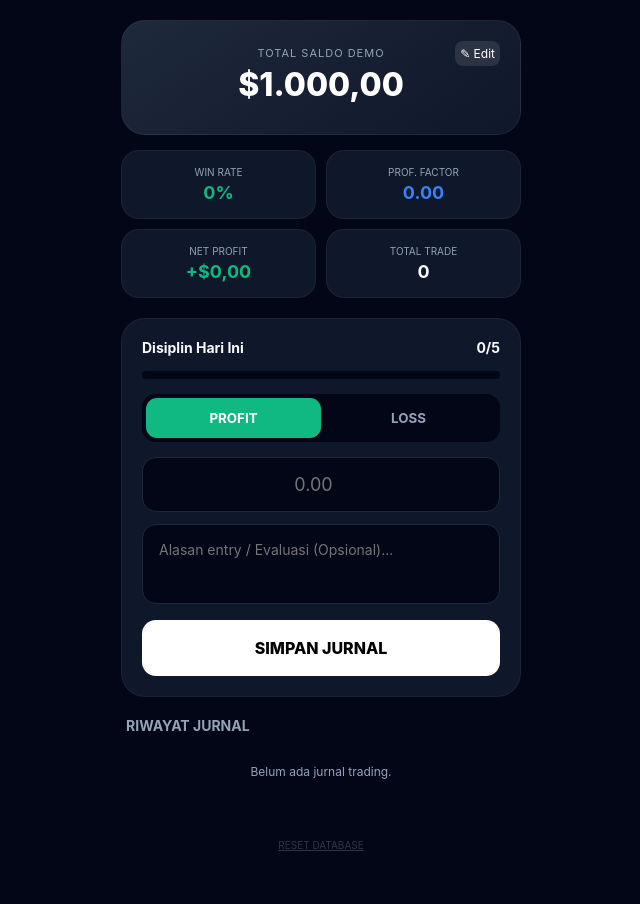
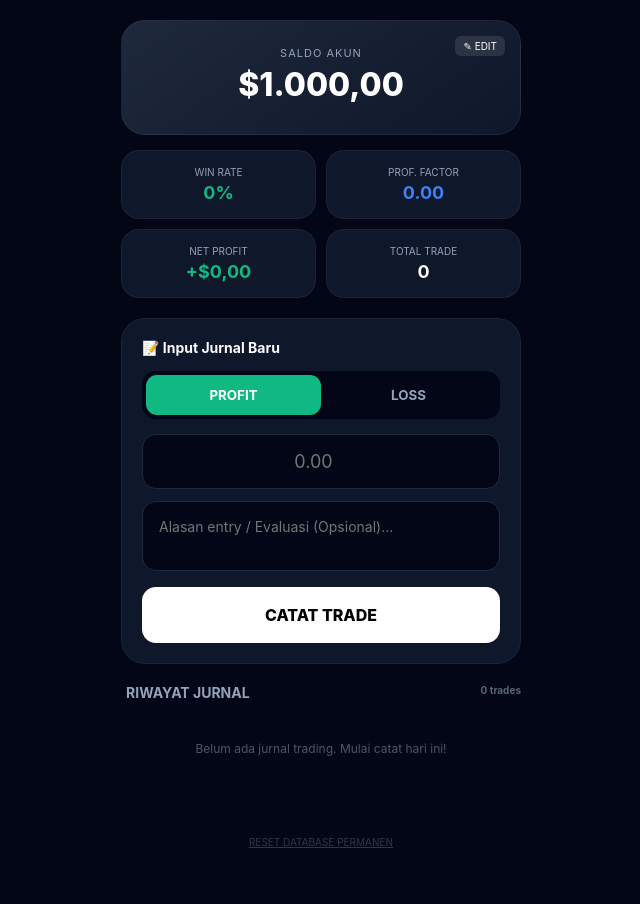
Before and after one commit to zallnotgood1-code/tradetrack, a plain HTML site: page index.html in a window 1280 px wide. Shown: the whole page, without its empty margins (319-959 px from the left). Drawn offline with Linux system fonts and the light colour scheme.

Commit message:
Update index.html

```diff
--- a/index.html
+++ b/index.html
@@ -3,9 +3,9 @@
 <head>
     <meta charset="UTF-8">
     <meta name="viewport" content="width=device-width, initial-scale=1.0, maximum-scale=1.0, user-scalable=no">
-    <title>TRDR.5 Discipline</title>
+    <title>TRDR.5 Journal</title>
 
-    <!-- LINK ICON LOGO (TETAP SAMA) -->
+    <!-- LINK ICON LOGO -->
     <link rel="icon" type="image/png" href="https://i.postimg.cc/85PfTQbL/1772296982952.png">
     <link rel="apple-touch-icon" href="https://i.postimg.cc/85PfTQbL/1772296982952.png">
 
@@ -41,7 +41,7 @@
             min-height: 100vh;
         }
 
-        .container { width: 100%; max-width: 400px; }
+        .container { width: 100%; max-width: 400px; padding-bottom: 40px; }
 
         .hero-bal {
             background: linear-gradient(145deg, #1e293b, #0f172a);
@@ -55,15 +55,16 @@
 
         .edit-bal {
             position: absolute;
-            right: 20px;
-            top: 20px;
+            right: 15px;
+            top: 15px;
             background: rgba(255,255,255,0.1);
             border: none;
             color: white;
-            padding: 5px;
-            border-radius: 8px;
-            font-size: 12px;
+            padding: 4px 8px;
+            border-radius: 6px;
+            font-size: 10px;
             cursor: pointer;
+            text-transform: uppercase;
         }
 
         .label { font-size: 11px; color: var(--text-dim); text-transform: uppercase; letter-spacing: 1px; }
@@ -95,8 +96,7 @@
             margin-bottom: 20px;
         }
 
-        .progress-container { width: 100%; height: 8px; background: #020617; border-radius: 10px; margin: 15px 0; overflow: hidden; }
-        .progress-bar { height: 100%; width: 0%; background: var(--accent); transition: 0.5s; }
+        .input-header { font-size: 14px; font-weight: bold; margin-bottom: 15px; display: flex; align-items: center; gap: 8px; }
 
         .btn-toggle { display: flex; background: #020617; padding: 4px; border-radius: 14px; margin-bottom: 15px; }
         .tgl { flex: 1; padding: 12px; border: none; border-radius: 11px; font-weight: bold; background: transparent; color: var(--text-dim); cursor: pointer; }
@@ -110,14 +110,16 @@
         }
 
         input { text-align: center; font-size: 18px; }
-        textarea { text-align: left; font-size: 14px; height: 80px; resize: none; }
+        textarea { text-align: left; font-size: 14px; height: 70px; resize: none; border-radius: 14px; }
 
         .btn-submit {
             width: 100%; background: #fff; color: #000; border: none;
             padding: 18px; border-radius: 14px; font-weight: 800; font-size: 16px;
+            cursor: pointer; transition: opacity 0.2s;
         }
+        .btn-submit:active { opacity: 0.8; }
 
-        .history-title { font-size: 14px; font-weight: bold; margin: 10px 0 10px 5px; color: var(--text-dim); }
+        .history-title { font-size: 14px; font-weight: bold; margin: 10px 0 10px 5px; color: var(--text-dim); display: flex; justify-content: space-between; }
 
         .entry-item {
             background: var(--card); padding: 16px; border-radius: 20px;
@@ -126,15 +128,14 @@
         }
 
         .entry-header { display: flex; justify-content: space-between; align-items: flex-start; }
-        .entry-note { font-size: 12px; color: var(--text-dim); background: rgba(0,0,0,0.2); padding: 8px; border-radius: 10px; font-style: italic; }
+        .entry-note { font-size: 12px; color: var(--text-dim); background: rgba(0,0,0,0.2); padding: 10px; border-radius: 10px; font-style: italic; line-height: 1.4; }
 
         .entry-item.win { border-left-color: var(--success); }
         .entry-item.loss { border-left-color: var(--danger); }
 
-        /* Modal Edit Saldo */
         #modal {
             display: none; position: fixed; top: 0; left: 0; width: 100%; height: 100%;
-            background: rgba(0,0,0,0.8); z-index: 100; align-items: center; justify-content: center;
+            background: rgba(0,0,0,0.9); z-index: 100; align-items: center; justify-content: center;
             padding: 20px;
         }
     </style>
@@ -142,8 +143,8 @@
 <body>
     <div id="modal">
         <div class="card" style="width: 100%; max-width: 320px;">
-            <div class="label" style="margin-bottom: 15px;">Ubah Saldo Current</div>
-            <input type="number" id="new-bal-input" placeholder="1000.00">
+            <div class="label" style="margin-bottom: 15px;">Sesuaikan Saldo</div>
+            <input type="number" id="new-bal-input" placeholder="1000.00" step="0.01">
             <div style="display: flex; gap: 10px;">
                 <button class="btn-submit" style="background: #1e293b; color: white;" onclick="closeModal()">Batal</button>
                 <button class="btn-submit" onclick="updateBalanceManually()">Simpan</button>
@@ -152,10 +153,10 @@
     </div>
 
     <div class="container">
-        <!-- Header Balance -->
+        <!-- Dashboard Saldo -->
         <div class="hero-bal">
             <button class="edit-bal" onclick="openModal()">✎ Edit</button>
-            <div class="label">Total Saldo Demo</div>
+            <div class="label">Saldo Akun</div>
             <div id="bal-txt" class="bal-val">$1.000,00</div>
         </div>
 
@@ -179,37 +180,31 @@
             </div>
         </div>
 
-        <!-- Input Section -->
+        <!-- Input Journal -->
         <div class="card">
-            <div style="display: flex; justify-content: space-between; font-weight: bold; font-size: 14px;">
-                <span>Disiplin Hari Ini</span>
-                <span id="q-txt">0/5</span>
+            <div class="input-header">📝 Input Jurnal Baru</div>
+            <div class="btn-toggle">
+                <button id="w-btn" class="tgl active win" onclick="setType(true)">PROFIT</button>
+                <button id="l-btn" class="tgl" onclick="setType(false)">LOSS</button>
             </div>
-            <div class="progress-container"><div id="p-bar" class="progress-bar"></div></div>
-
-            <div id="input-ui">
-                <div class="btn-toggle">
-                    <button id="w-btn" class="tgl active win" onclick="setType(true)">PROFIT</button>
-                    <button id="l-btn" class="tgl" onclick="setType(false)">LOSS</button>
-                </div>
-                <input type="number" id="amt-in" placeholder="0.00" inputmode="decimal">
-                <textarea id="note-in" placeholder="Alasan entry / Evaluasi (Opsional)..."></textarea>
-                <button class="btn-submit" onclick="save()">SIMPAN JURNAL</button>
-            </div>
-            <div id="done-ui" style="display:none; text-align:center; color:var(--success); font-weight:bold; padding:10px;">
-                TARGET HARIAN SELESAI! 🧘‍♂️
-            </div>
+            <input type="number" id="amt-in" placeholder="0.00" inputmode="decimal">
+            <textarea id="note-in" placeholder="Alasan entry / Evaluasi (Opsional)..."></textarea>
+            <button class="btn-submit" onclick="save()">CATAT TRADE</button>
         </div>
 
-        <!-- Journal History -->
-        <div class="history-title">RIWAYAT JURNAL</div>
+        <!-- History -->
+        <div class="history-title">
+            <span>RIWAYAT JURNAL</span>
+            <span id="trade-count-badge" style="font-size: 10px; opacity: 0.6;"></span>
+        </div>
         <div id="logs"></div>
 
-        <button onclick="reset()" style="width:100%; background:none; border:none; color:var(--text-dim); font-size:10px; margin-top:40px; text-decoration:underline; opacity:0.3; padding-bottom: 50px;">RESET DATABASE</button>
+        <button onclick="reset()" style="width:100%; background:none; border:none; color:var(--text-dim); font-size:10px; margin-top:50px; text-decoration:underline; opacity:0.3;">RESET DATABASE PERMANEN</button>
     </div>
 
     <script>
-        const DB_KEY = 'tr_v_eval_final';
+        // Gunakan Key Baru agar sistem journaling fresh
+        const DB_KEY = 'tr_v_full_journal_unlim';
         let balance = parseFloat(localStorage.getItem(DB_KEY + '_bal') || 1000);
         let allEntries = JSON.parse(localStorage.getItem(DB_KEY + '_all_logs') || '[]');
         let isProfit = true;
@@ -234,7 +229,7 @@
             if (!isNaN(newVal)) {
                 balance = newVal;
                 localStorage.setItem(DB_KEY + '_bal', balance);
-                update();
+                updateUI();
                 closeModal();
             }
         }
@@ -258,26 +253,18 @@
             document.getElementById('stat-tt').innerText = total;
             document.getElementById('stat-np').innerText = (net >= 0 ? '+' : '') + '$' + net.toLocaleString('id-ID', {minimumFractionDigits:2});
             document.getElementById('stat-np').style.color = net >= 0 ? 'var(--success)' : 'var(--danger)';
+            document.getElementById('trade-count-badge').innerText = total + " trades";
         }
 
-        function update() {
+        function updateUI() {
             document.getElementById('bal-txt').innerText = '$' + balance.toLocaleString('id-ID', {minimumFractionDigits:2});
-            const today = new Date().toLocaleDateString('id-ID');
-            const todayEntries = allEntries.filter(e => e.date === today);
-
-            document.getElementById('q-txt').innerText = todayEntries.length + '/5';
-            document.getElementById('p-bar').style.width = (Math.min(todayEntries.length, 5) / 5 * 100) + '%';
-
-            document.getElementById('input-ui').style.display = todayEntries.length >= 5 ? 'none' : 'block';
-            document.getElementById('done-ui').style.display = todayEntries.length >= 5 ? 'block' : 'none';
-
             calculateStats();
 
             const list = document.getElementById('logs');
             list.innerHTML = '';
 
             if (allEntries.length === 0) {
-                list.innerHTML = '<div style="text-align:center; color:var(--text-dim); font-size:12px; padding:20px;">Belum ada jurnal trading.</div>';
+                list.innerHTML = '<div style="text-align:center; color:var(--text-dim); font-size:12px; padding:30px; opacity: 0.5;">Belum ada jurnal trading. Mulai catat hari ini!</div>';
             } else {
                 [...allEntries].reverse().forEach(e => {
                     const div = document.createElement('div');
@@ -288,7 +275,7 @@
                                 <div style="font-weight:bold; font-size: 14px;">${e.win ? 'Profit Trade' : 'Loss Trade'}</div>
                                 <div style="font-size:10px;color:var(--text-dim)">${e.date} • ${e.time}</div>
                             </div>
-                            <div style="font-weight:bold; color:${e.win ? 'var(--success)' : 'var(--danger)'}">
+                            <div style="font-weight:bold; font-size: 16px; color:${e.win ? 'var(--success)' : 'var(--danger)'}">
                                 ${e.win?'+':''}${e.val.toLocaleString('id-ID', {minimumFractionDigits:2})}$
                             </div>
                         </div>
@@ -303,18 +290,20 @@
             const amtInput = document.getElementById('amt-in');
             const noteInput = document.getElementById('note-in');
             const val = parseFloat(amtInput.value);
-            const today = new Date().toLocaleDateString('id-ID');
-            const todayCount = allEntries.filter(e => e.date === today).length;
 
-            if (!val || todayCount >= 5) return;
+            if (!val || isNaN(val)) return;
 
             const finalVal = isProfit ? val : -val;
+            const now = new Date();
+            const dateStr = now.toLocaleDateString('id-ID', { day: '2-digit', month: 'short', year: 'numeric' });
+            const timeStr = now.toLocaleTimeString('id-ID', { hour: '2-digit', minute: '2-digit' });
+
             allEntries.push({
                 val: finalVal,
                 win: isProfit,
                 note: noteInput.value.trim(),
-                date: today,
-                time: new Date().toLocaleTimeString('id-ID', {hour:'2-digit', minute:'2-digit'})
+                date: dateStr,
+                time: timeStr
             });
 
             balance += finalVal;
@@ -323,17 +312,17 @@
 
             amtInput.value = '';
             noteInput.value = '';
-            update();
+            updateUI();
         }
 
         function reset() {
-            if (confirm('Hapus PERMANEN semua jurnal dan statistik?')) {
+            if (confirm('PERINGATAN: Hapus permanen semua riwayat jurnal dan statistik? Data tidak bisa dikembalikan.')) {
                 localStorage.clear();
                 location.reload();
             }
         }
 
-        update();
+        updateUI();
     </script>
 </body>
 </html>
```
